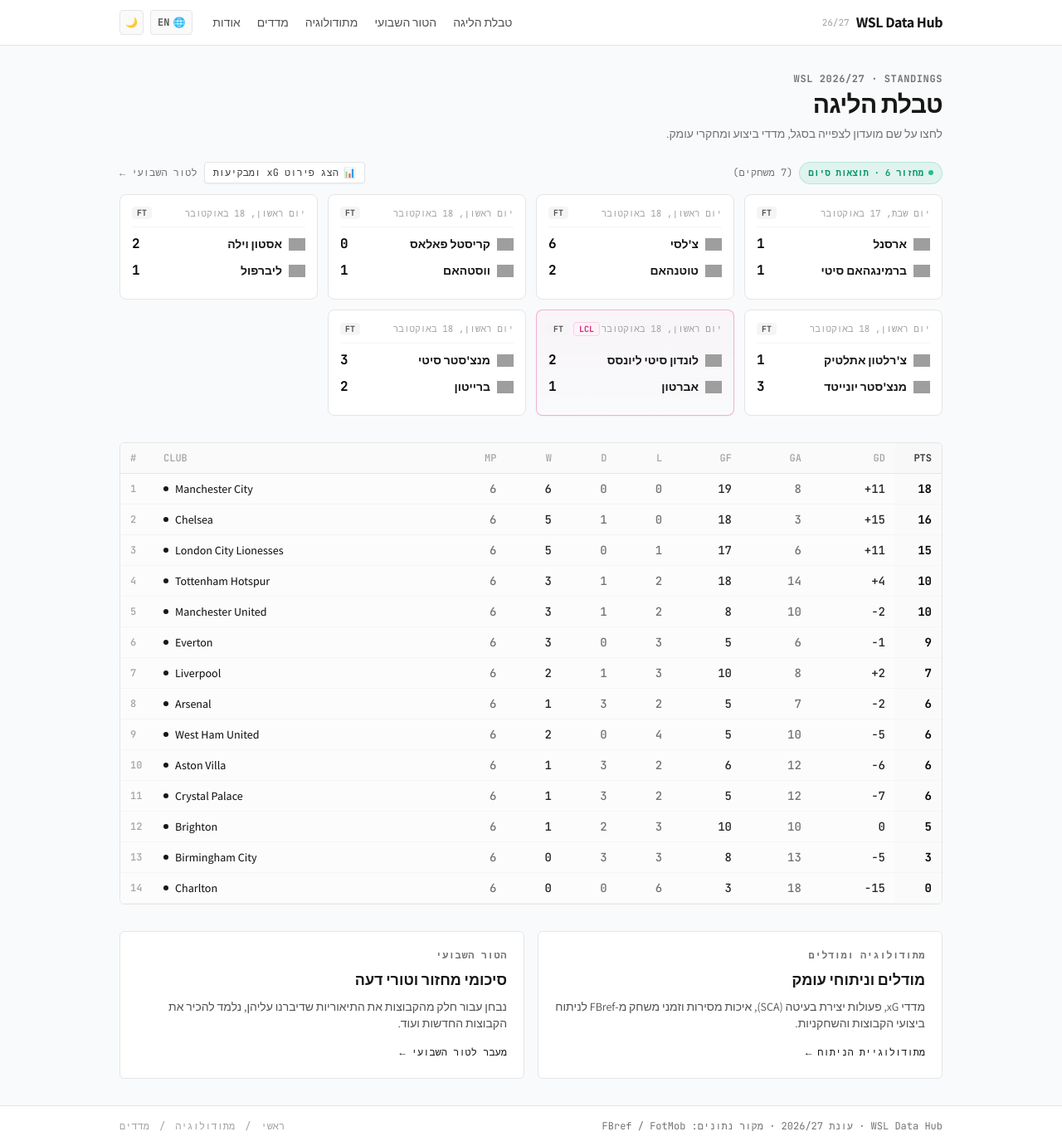
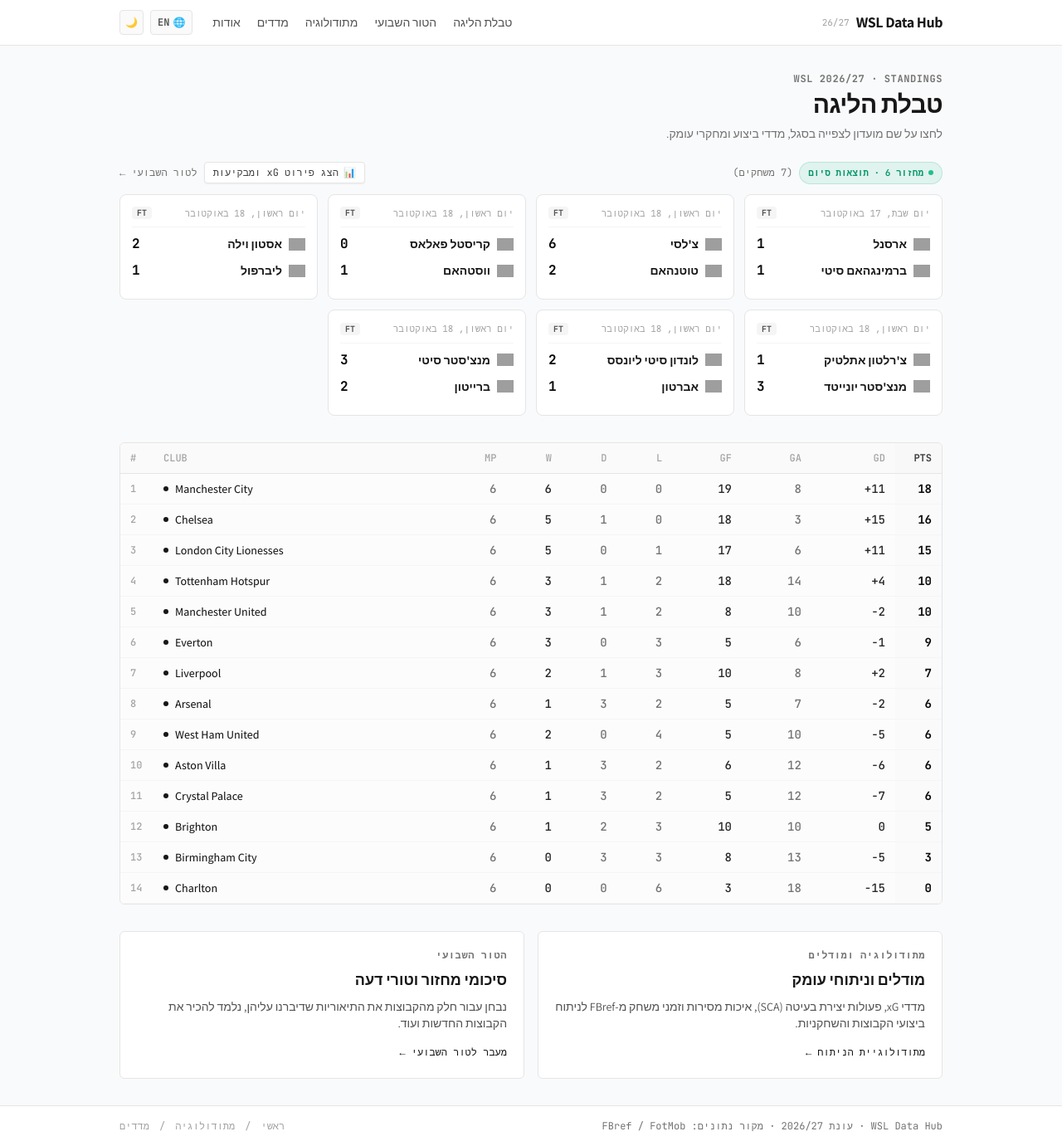
Before and after one commit to davidkorenblit/wsl-data-hub, a Jekyll site: the page built from index.md, in a window 1280 px wide and 1381 px high. Shown: the whole window at 83% size. Built offline with Jekyll 4.4.1, drawn with Linux system fonts in a browser that asks for light colours; nearby versions of some CDN libraries; grey boxes are pictures that could not be loaded.

Commit message:
style(home): normalize match cards styling and remove LCL patch

```diff
--- a/index.md
+++ b/index.md
@@ -50,15 +50,12 @@
     {% for match in site.data.wsl_recent_results %}
     {% assign is_home_win = (match.winner == 'home') %}
     {% assign is_away_win = (match.winner == 'away') %}
-    <div class="rounded-lg border {% if match.is_lcl %}border-pink-500/40 dark:border-pink-500/30 bg-gradient-to-b from-pink-500/[0.03] to-transparent shadow-sm{% else %}border-neutral-200 dark:border-neutral-800 bg-white dark:bg-[#121215]{% endif %} p-3.5 hover:border-neutral-300 dark:hover:border-neutral-700 hover:shadow-md transition-all duration-200 flex flex-col justify-between group">
+    <div class="rounded-lg border border-neutral-200 dark:border-neutral-800 bg-white dark:bg-[#121215] p-3.5 hover:border-neutral-300 dark:hover:border-neutral-700 hover:shadow-md transition-all duration-200 flex flex-col justify-between group">
 
       <!-- Card Top: Date & FT Badge -->
       <div class="flex items-center justify-between text-[11px] font-mono text-neutral-400 dark:text-neutral-500 pb-2 mb-2 border-b border-neutral-100 dark:border-neutral-800/80">
         <span class="truncate">{{ match.date_formatted_he }}</span>
         <div class="flex items-center gap-1.5">
-          {% if match.is_lcl %}
-          <span class="text-[10px] font-bold text-pink-600 dark:text-pink-400 bg-pink-50 dark:bg-pink-950/40 px-1.5 py-0.2 rounded border border-pink-200 dark:border-pink-800/50">LCL</span>
-          {% endif %}
           <span class="font-bold text-neutral-600 dark:text-neutral-400 bg-neutral-100 dark:bg-neutral-800/60 px-1.5 py-0.2 rounded text-[10px]">FT</span>
         </div>
       </div>
```
Also changed, not shown: en/index.md (+1 -4 lines).
